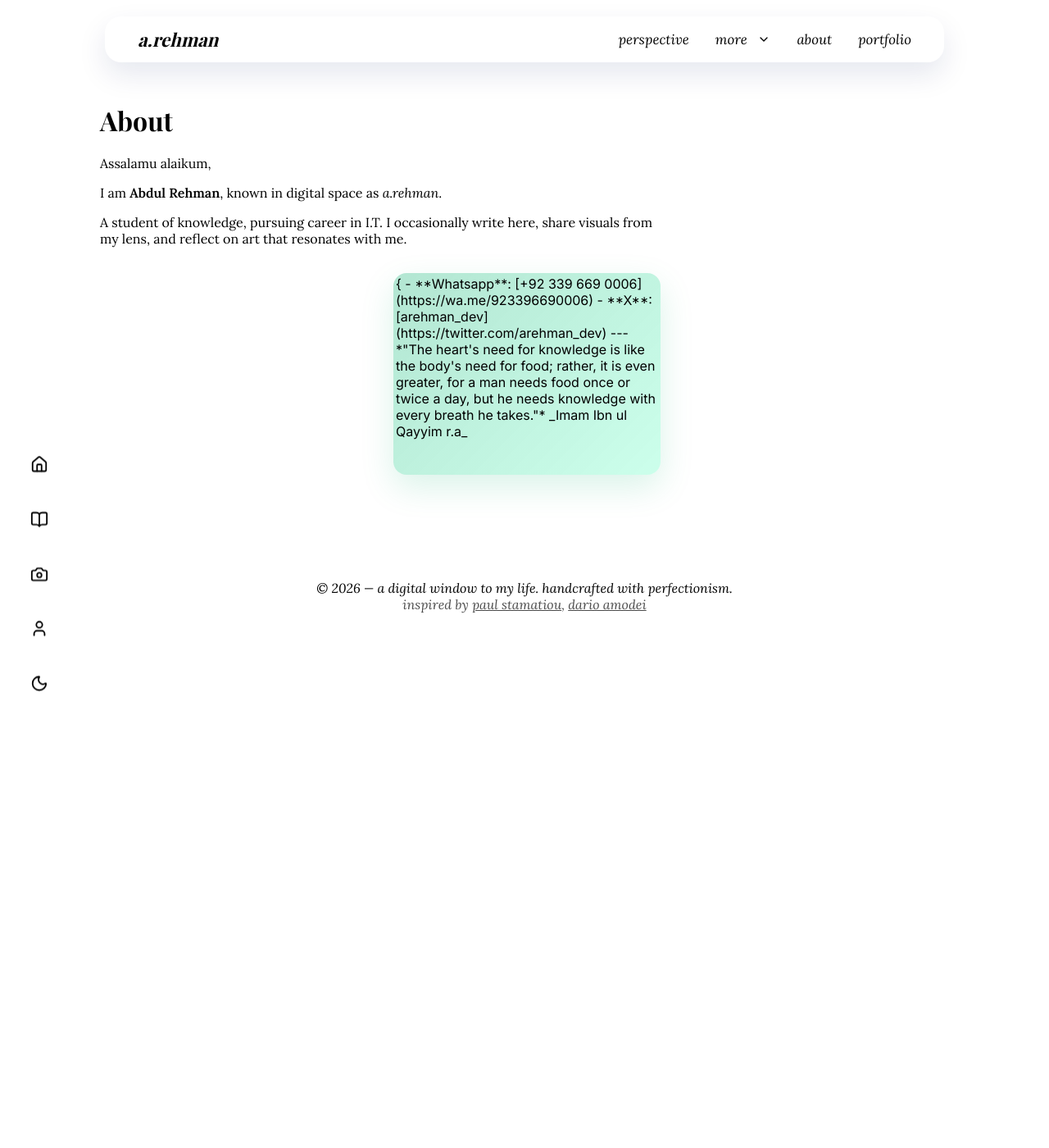
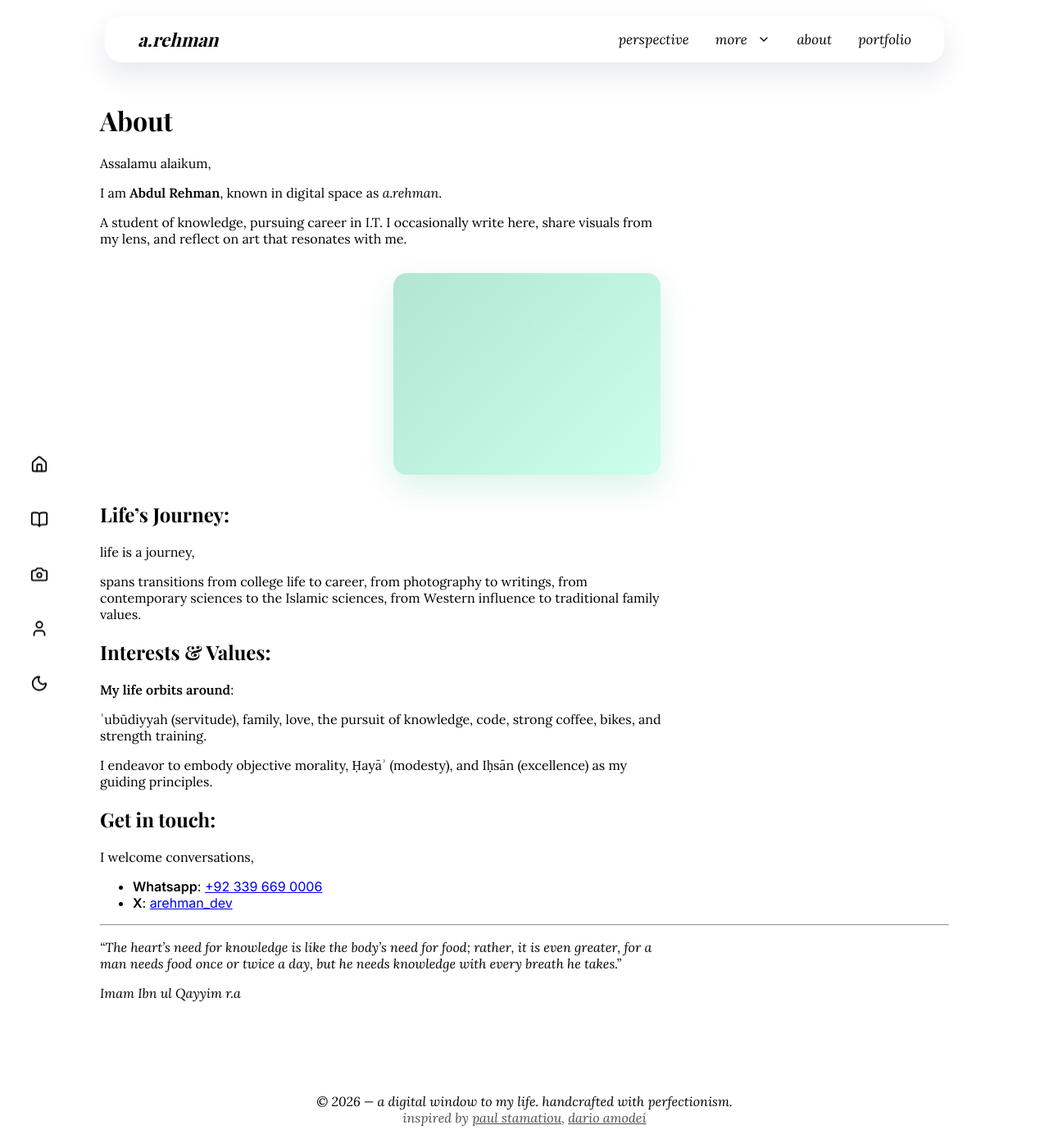
Before and after one commit to arehman-dev/arehman-dev.github.io, a Jekyll site: the page built from about.md, in a window 1280 px wide and 1400 px high. Shown: the whole window at 82% size. Built offline with Jekyll 4.4.1, drawn with Linux system fonts in a browser that asks for light colours; some web fonts are replaced.

```diff
--- a/about.md
+++ b/about.md
@@ -14,7 +14,7 @@ A student of knowledge, pursuing career in I.T. I occasionally write here, share
 
 <div class="about-portrait-wrapper">
   <div class="about-portrait">
-    {<!-- <img src="/about/images/portrait.jpeg" alt="Abdul Rehman"> */}
+    <!-- <img src="/about/images/portrait.jpeg" alt="Abdul Rehman"> -->
   </div>
 </div>
 
```
